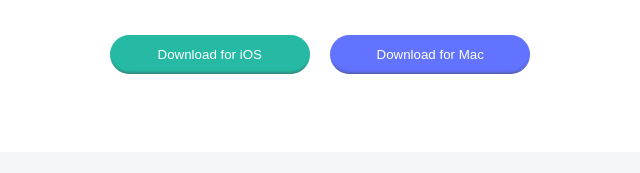
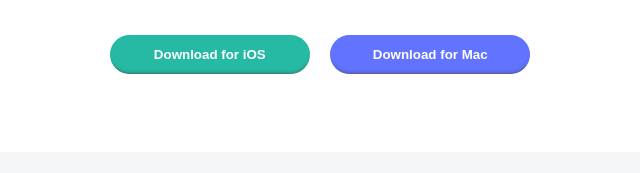
Before and after one commit to mennajih/hitory, a plain HTML site: page index.html in a window 1280 px wide. Shown: the part 2240-2413 px from the top of the page, 320-960 px from the left. Drawn offline with Linux system fonts and the light colour scheme; a web font is replaced by a local one.

Commit message:
Update style.css

```diff
--- a/css/style.css
+++ b/css/style.css
@@ -117,7 +117,7 @@ section {
 .button {
     text-align: center;
     margin: 30px;
-    font-weight:bold;
+
 }
 
 .button button {
@@ -130,6 +130,7 @@ section {
     transition: 0.3s;
     box-shadow: 0px -4px 4px -4px rgb(71 70 70) inset;
     color: white;
+    font-weight: bold;
 }
 
 .button button:first-of-type {
```
